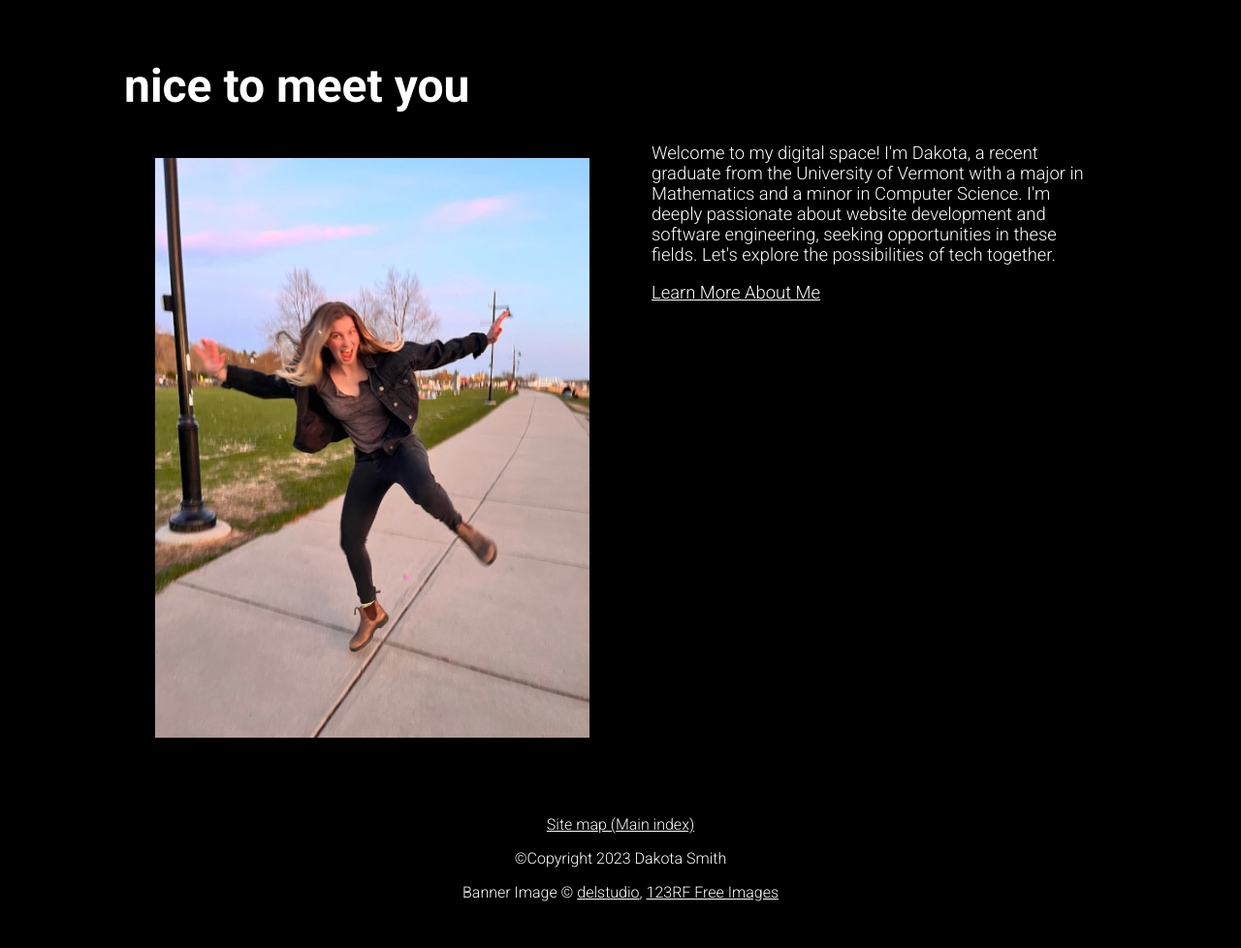
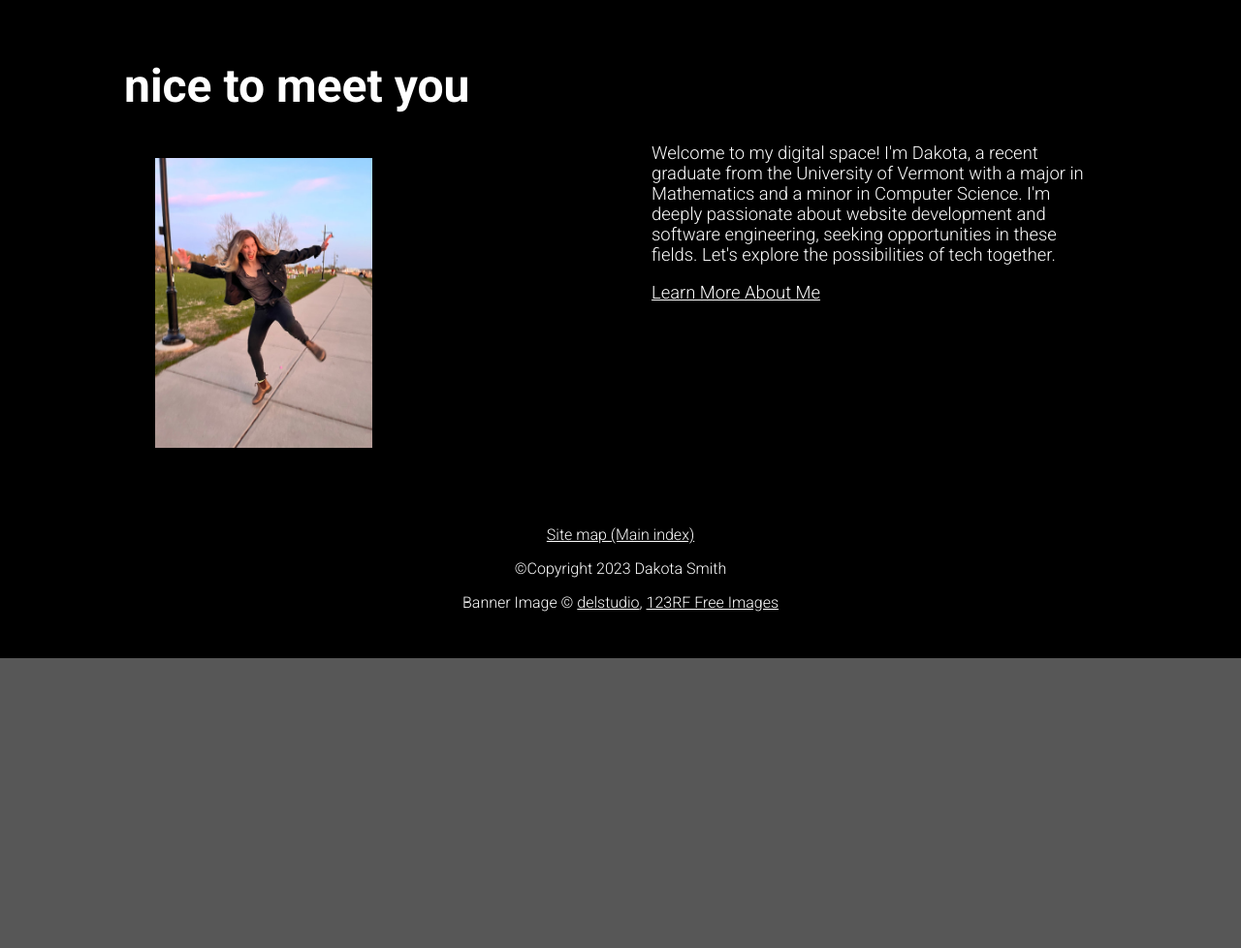
Before and after one commit to dakotasmith13/dakotasmith13.github.io, a PHP site: page / in a window 1280 px wide. Shown: the part 627-1605 px from the top of the page at 97% size. After the commit the page ends 1306 px from the top, so only its background shows below. Run offline with PHP 8.4, Linux system fonts and the light colour scheme.

Commit message:
made image smaller

```diff
--- a/css/custom.css
+++ b/css/custom.css
@@ -167,7 +167,6 @@ cite {
 }
 
 figure {
-    text-align: center;
     width: 100%;
     margin-top: 1em;
 }
@@ -177,7 +176,7 @@ figcaption {
 }
 
 img {
-    max-width: 100%;
+    max-width: 50%;
 }
 
 p {
```
